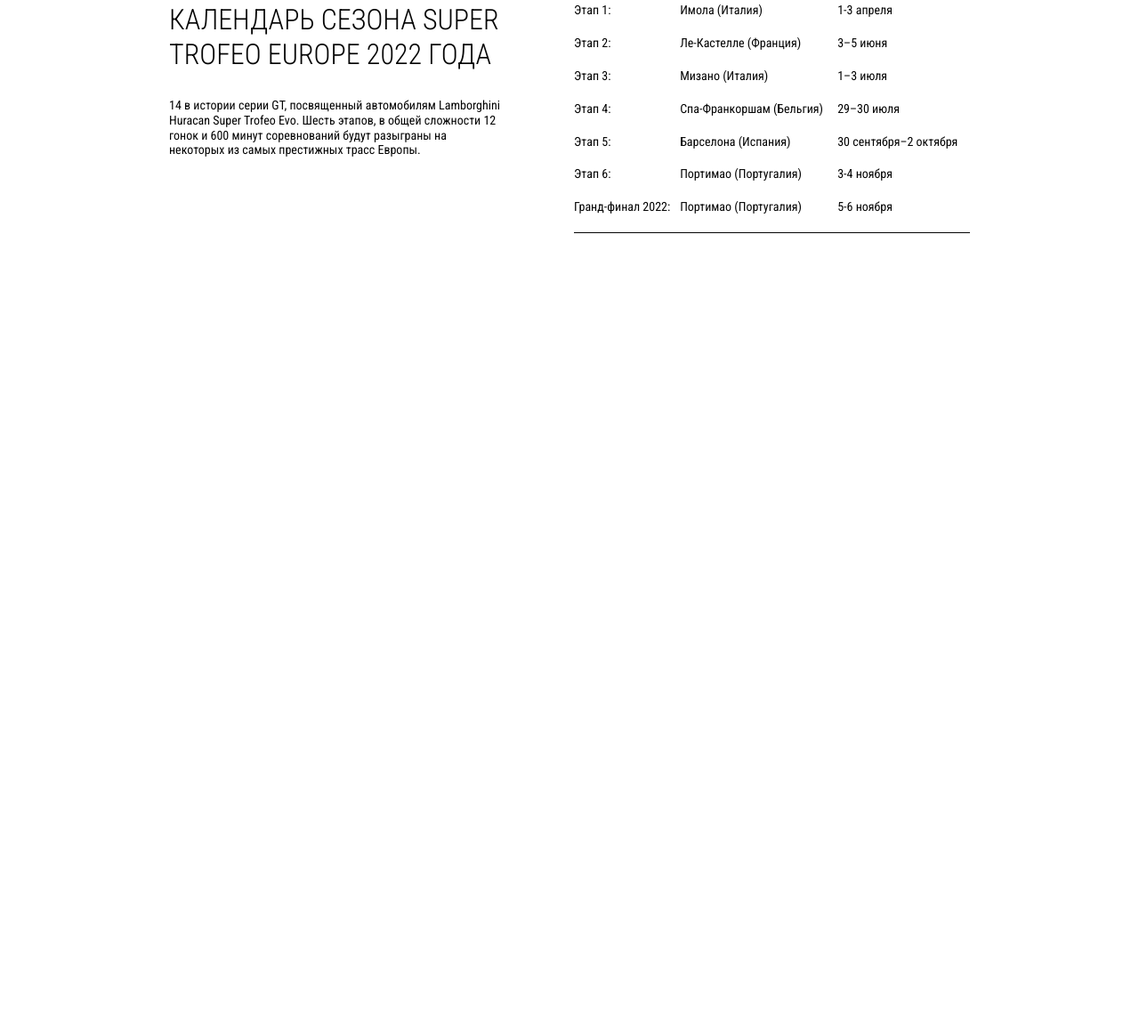
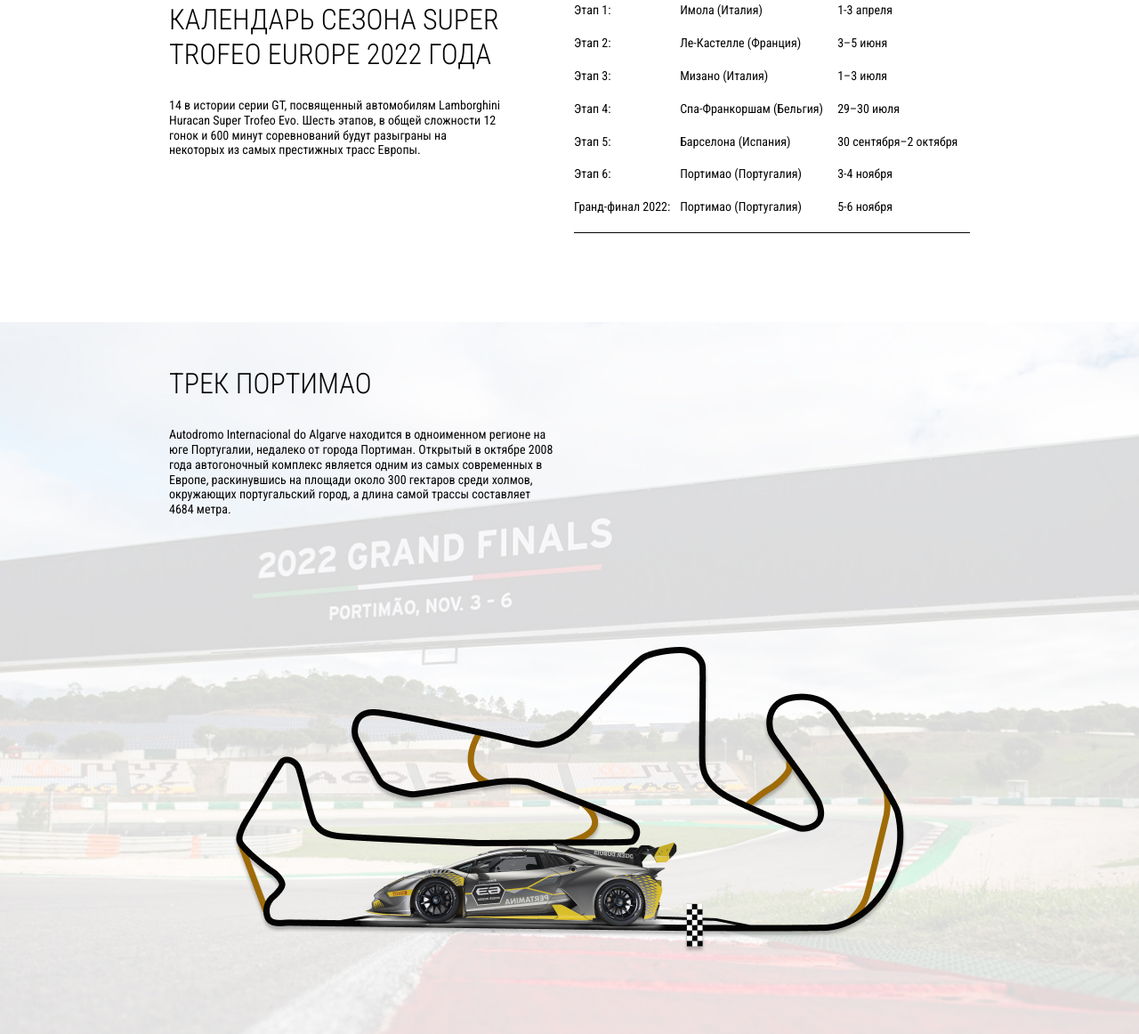
Before and after one commit to dimau/lamborghini, a plain HTML site: page index.html in a window 1280 px wide. Shown: the part 2059-3221 px from the top of the page at 89% size. Before the commit the page ends 2421 px from the top, so only its background shows below. Drawn offline with Linux system fonts and the light colour scheme.

Commit message:
Third section

```diff
--- a/css/style.css
+++ b/css/style.css
@@ -189,3 +189,37 @@ a {
 .info-part__table td {
   padding-bottom: 20px;
 }
+
+/* Section Track */
+
+.track {
+  background-image: url("../images/track-bg.jpg");
+  background-repeat: no-repeat;
+  background-position: center;
+  background-size: cover;
+}
+
+.track__inner {
+  display: flex;
+  flex-direction: column;
+  min-height: 100vh;
+  padding-top: 50px;
+  padding-bottom: 90px;
+}
+
+.track__title {
+  margin-bottom: 30px;
+  font-size: 32px;
+  text-transform: uppercase;
+  font-weight: 300;
+}
+
+.track__text {
+  max-width: 435px;
+}
+
+.track__img {
+  margin-top: auto;
+  margin-left: auto;
+  margin-right: auto;
+}
--- a/index.html
+++ b/index.html
@@ -130,6 +130,22 @@
             </div>
         </div>
     </section>
+
+    <section class="track">
+        <div class="container">
+            <div class="track__inner">
+                <h3 class="track__title">ТРЕК ПОРТИМАО
+                </h3>
+                <p class="track__text">
+                    Autodromo Internacional do Algarve находится в одноименном регионе на юге Португалии, недалеко от города
+                    Портиман. Открытый в октябре 2008 года автогоночный комплекс является одним из самых современных в
+                    Европе, раскинувшись на площади около 300 гектаров среди холмов, окружающих португальский город, а длина
+                    самой трассы составляет 4684 метра.
+                </p>
+                <img src="images/track-img.png" alt="" class="track__img">
+            </div>
+        </div>
+    </section>
 </main>
 
 
```
Also changed, not shown: images/track-bg.jpg (added), images/track-img.png (added).
